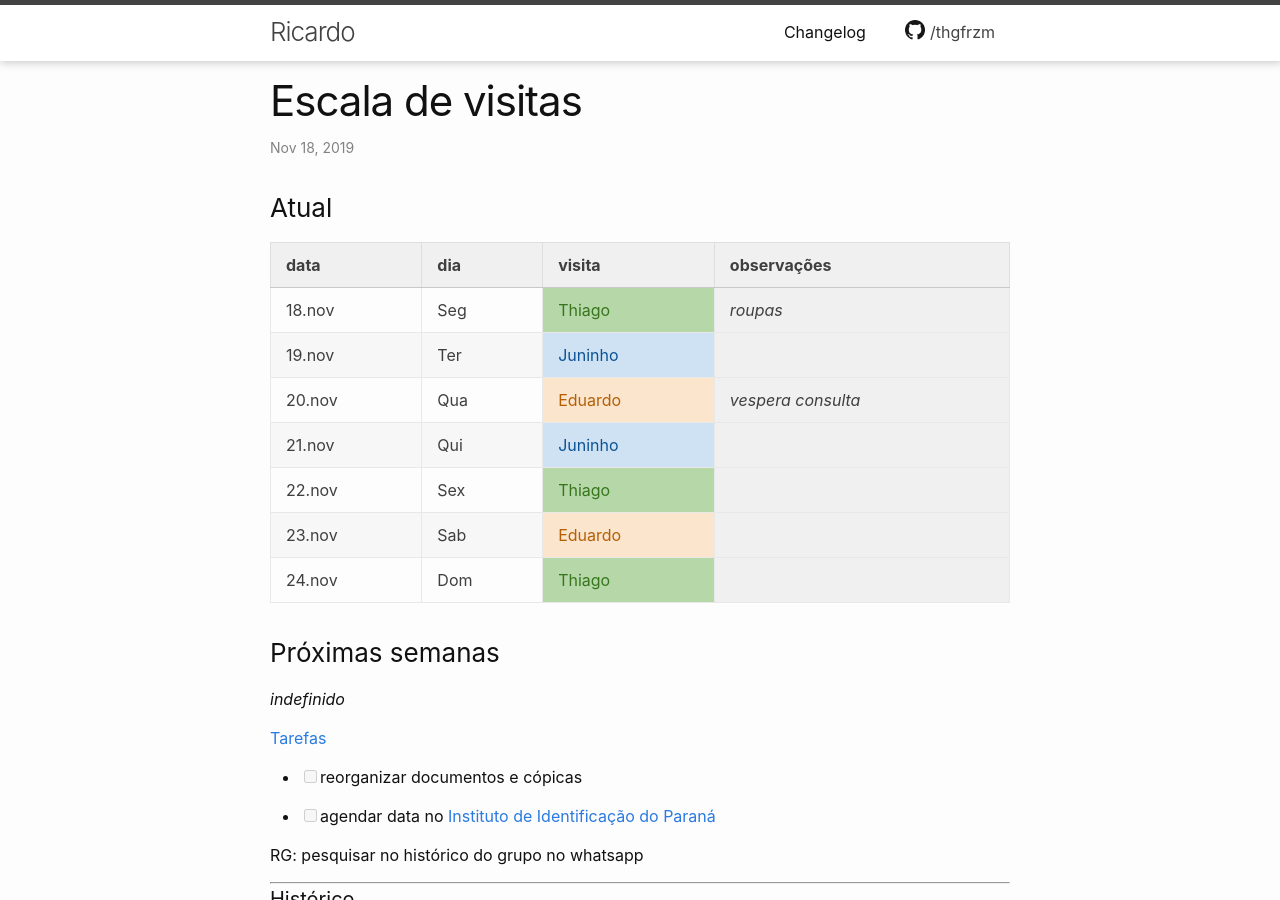
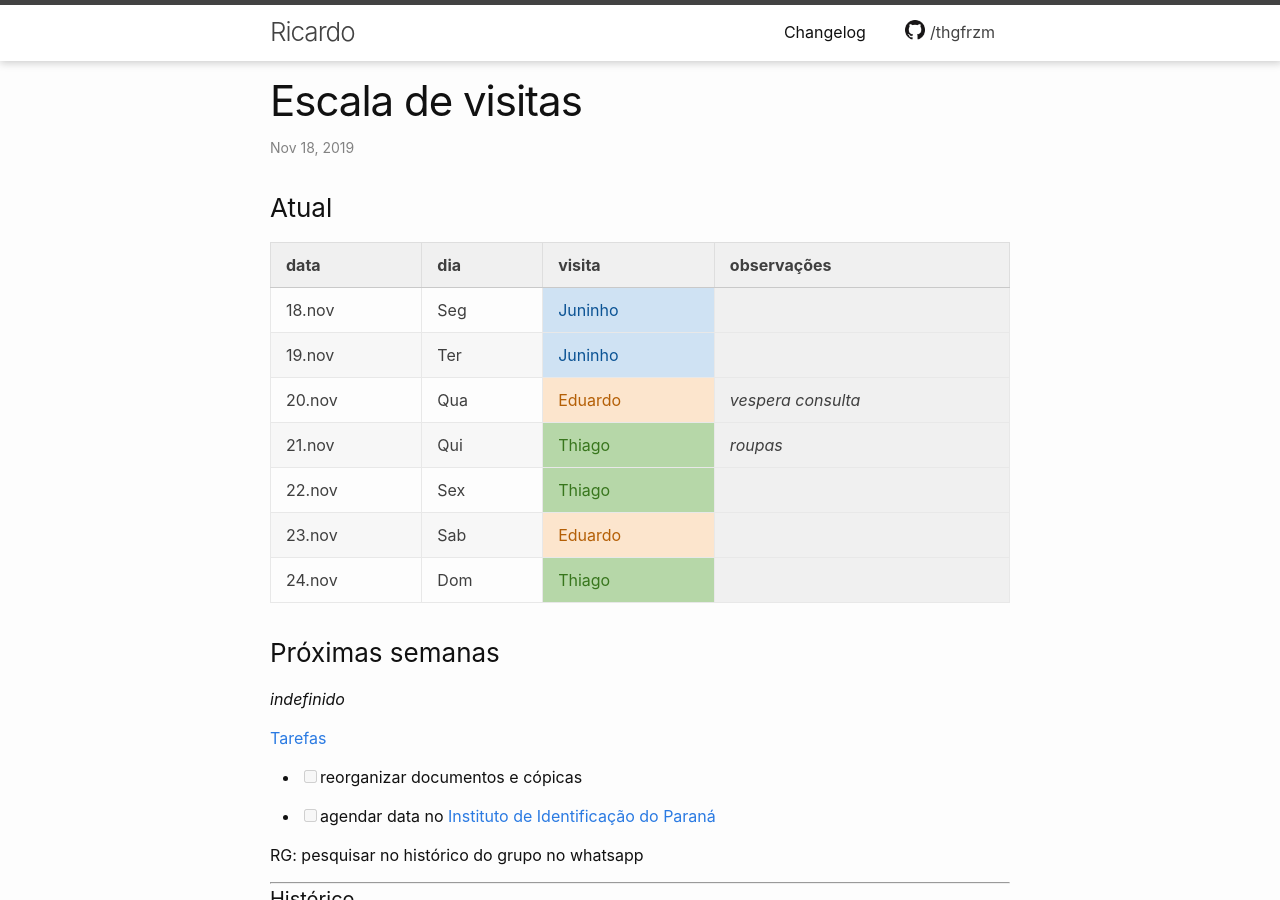
Before and after one commit to thgfrzm/ricardo, a Jekyll site: the page built from _posts/2018-12-23-escala-visitas.markdown, in a window 1280 px wide and 900 px high. Built offline with Jekyll 4.4.1, drawn with Linux system fonts in a browser that asks for light colours.

```diff
--- a/_posts/2018-12-23-escala-visitas.markdown
+++ b/_posts/2018-12-23-escala-visitas.markdown
@@ -9,10 +9,10 @@ categories: agenda
 
 | data   | dia | visita  | observações        |
 | ------ | --- | ------- | ------------------ |
-| 18.nov | Seg | Thiago  | _roupas_           |
+| 18.nov | Seg | Juninho |                    |
 | 19.nov | Ter | Juninho |                    |
 | 20.nov | Qua | Eduardo | _vespera consulta_ |
-| 21.nov | Qui | Juninho |                    |
+| 21.nov | Qui | Thiago  | _roupas_           |
 | 22.nov | Sex | Thiago  |                    |
 | 23.nov | Sab | Eduardo |                    |
 | 24.nov | Dom | Thiago  |                    |
```
Also changed, not shown: other parts of _posts/2018-12-23-escala-visitas.markdown (+1 -1 lines).
